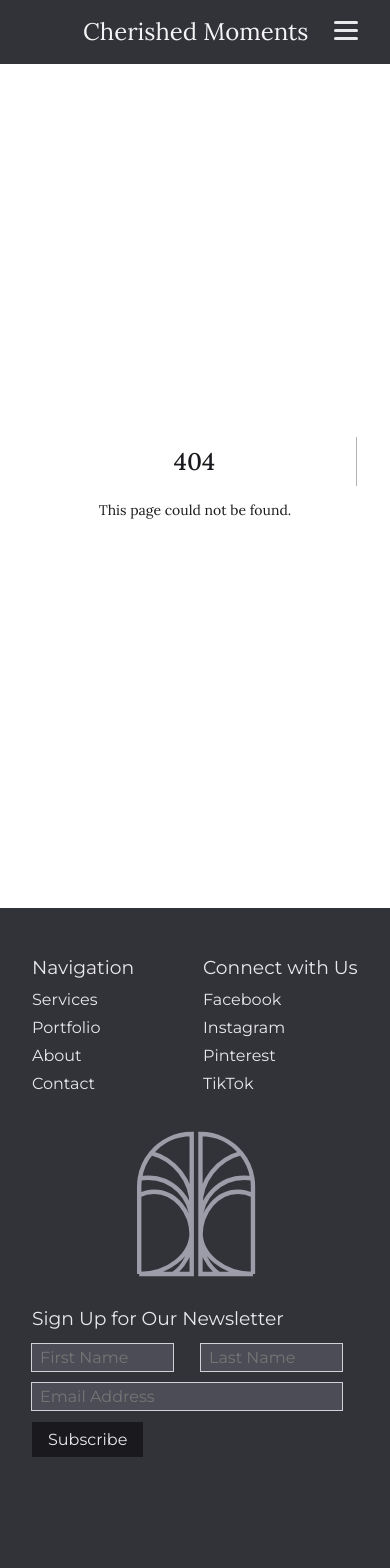
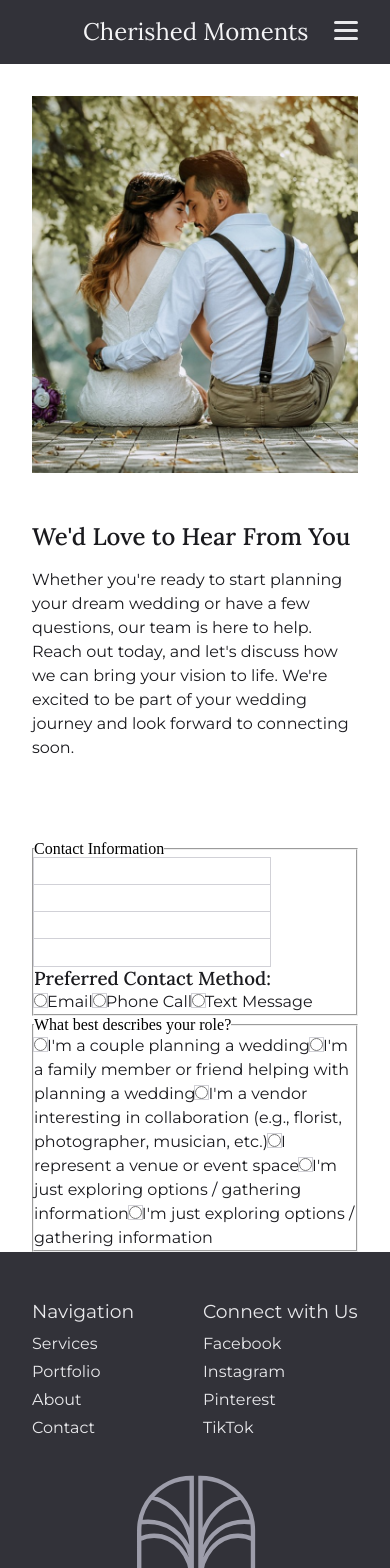
Before and after one commit to alexandrapierson/cherished-moments, a Next.js app: page /contact in a window 390 px wide. Before the commit this address had no page. Shown: the top 1568 px of the page. Before the commit the page ends 1505 px from the top, so only its background shows below. Built offline with nearby package versions, Linux system fonts and the light colour scheme.

Commit message:
create contact page and fix mobile view portfolioCouple

```diff
--- /dev/null
+++ b/src/app/contact/page.tsx
@@ -0,0 +1,164 @@
+'use client'
+
+import styles from './page.module.css'
+import Image from 'next/image'
+import React, { useState } from 'react'
+
+const Contact = () => {
+  const [roleFieldSet, setRoleFieldSet] = useState({
+    selectedOption: '',
+    otherText: ''
+  })
+  const [interestFieldSet, setInterestFieldSet] = useState({
+    selectedOption: '',
+    otherText: ''
+  })
+  const [serviceFieldSet, setServiceFieldSet] = useState({
+    selectedOption: '',
+    otherText: ''
+  })
+  const [FieldSet, setAdditionalInformationFieldSet] = useState({
+    selectedOption: '',
+    otherText: ''
+  })
+
+  const handleFieldsetChange = (
+    e: React.ChangeEvent<HTMLInputElement>,
+    fieldsetSetter: React.Dispatch<
+      React.SetStateAction<{ selectedOption: string; otherText: string }>
+    >
+  ) => {
+    const { value } = e.target
+    fieldsetSetter(prev => ({
+      ...prev,
+      selectedOption: value,
+      otherText: value !== 'other' ? '' : prev.otherText
+    }))
+  }
+
+  const handleOtherTextChange = (
+    e: React.ChangeEvent<HTMLInputElement>,
+    fieldsetSetter: React.Dispatch<
+      React.SetStateAction<{ selectedOption: string; otherText: string }>
+    >
+  ) => {
+    const { value } = e.target
+    fieldsetSetter(prev => ({ ...prev, otherText: value }))
+  }
+
+  const handleSubmit = (e: React.FormEvent<HTMLFormElement>) => {
+    e.preventDefault()
+    console.log(
+      'Fieldset 1:',
+      roleFieldSet.selectedOption === 'other'
+        ? roleFieldSet.otherText
+        : roleFieldSet.selectedOption
+    )
+    console.log(
+      'Fieldset 2:',
+      interestFieldSet.selectedOption === 'other'
+        ? interestFieldSet.otherText
+        : interestFieldSet.selectedOption
+    )
+  }
+
+  return (
+    <div className='content-grid margin-top'>
+      <section className={`image-text-section right`}>
+        <div className={`image-container`}>
+          <Image
+            src='/images/home-page/couple-pixabay.jpg'
+            alt='Wedding aisle with white rose bouquets on either side.'
+            width='700'
+            height='800'
+          />
+        </div>
+        <div className={`text-container`}>
+          <h1 className='margin-s'>We&#39;d Love to Hear From You</h1>
+          <p className='margin-m'>
+            Whether you&#39;re ready to start planning your dream wedding or
+            have a few questions, our team is here to help. Reach out today, and
+            let&#39;s discuss how we can bring your vision to life. We&#39;re
+            excited to be part of your wedding journey and look forward to
+            connecting soon.
+          </p>
+        </div>
+      </section>
+
+      <form className={`${styles.contactForm}`}>
+        <fieldset className={`${styles.contactInformation}`}>
+          <legend>Contact Information</legend>
+
+          <div>
+            <input />
+            <input />
+            <input />
+            <input />
+          </div>
+
+          <div className={`${styles.radioGroup}`}>
+            <h3>Preferred Contact Method:</h3>
+            <label className={`${styles.radioItem}`}>
+              <input type='radio' name='contactMethod' value='email' />
+              Email
+            </label>
+
+            <label className={`${styles.radioItem}`}>
+              <input type='radio' name='contactMethod' value='phone' />
+              Phone Call
+            </label>
+
+            <label className={`${styles.radioItem}`}>
+              <input type='radio' name='contactMethod' value='textMessage' />
+              Text Message
+            </label>
+          </div>
+        </fieldset>
+
+        <div>
+          <fieldset>
+            <legend>What best describes your role?</legend>
+
+            <label className={`${styles.radioGroup}`}>
+              <input type='radio' name='weddingRole' value='couple' />
+              I'm a couple planning a wedding
+            </label>
+
+            <label className={`${styles.radioGroup}`}>
+              <input type='radio' name='weddingRole' value='secondary' />
+              I'm a family member or friend helping with planning a wedding
+            </label>
+
+            <label className={`${styles.radioGroup}`}>
+              <input type='radio' name='weddingRole' value='vendor' />
+              I'm a vendor interesting in collaboration (e.g., florist,
+              photographer, musician, etc.)
+            </label>
+
+            <label className={`${styles.radioGroup}`}>
+              <input type='radio' name='weddingRole' value='venue' />I represent
+              a venue or event space
+            </label>
+
+            <label className={`${styles.radioGroup}`}>
+              <input type='radio' name='weddingRole' value='exploring' />
+              I'm just exploring options / gathering information
+            </label>
+
+            <label className={`${styles.radioGroup}`}>
+              <input
+                type='radio'
+                name='weddingRole'
+                value='exploring'
+                id='other-radio'
+              />
+              I'm just exploring options / gathering information
+            </label>
+          </fieldset>
+        </div>
+      </form>
+    </div>
+  )
+}
+
+export default Contact
```
Also changed, not shown: src/app/components/portfolio-couple/portfolioCouple.module.css (+23 -1 lines), src/app/portfolio/page.tsx (+12 -12 lines), src/app/contact/page.module.css (added).
